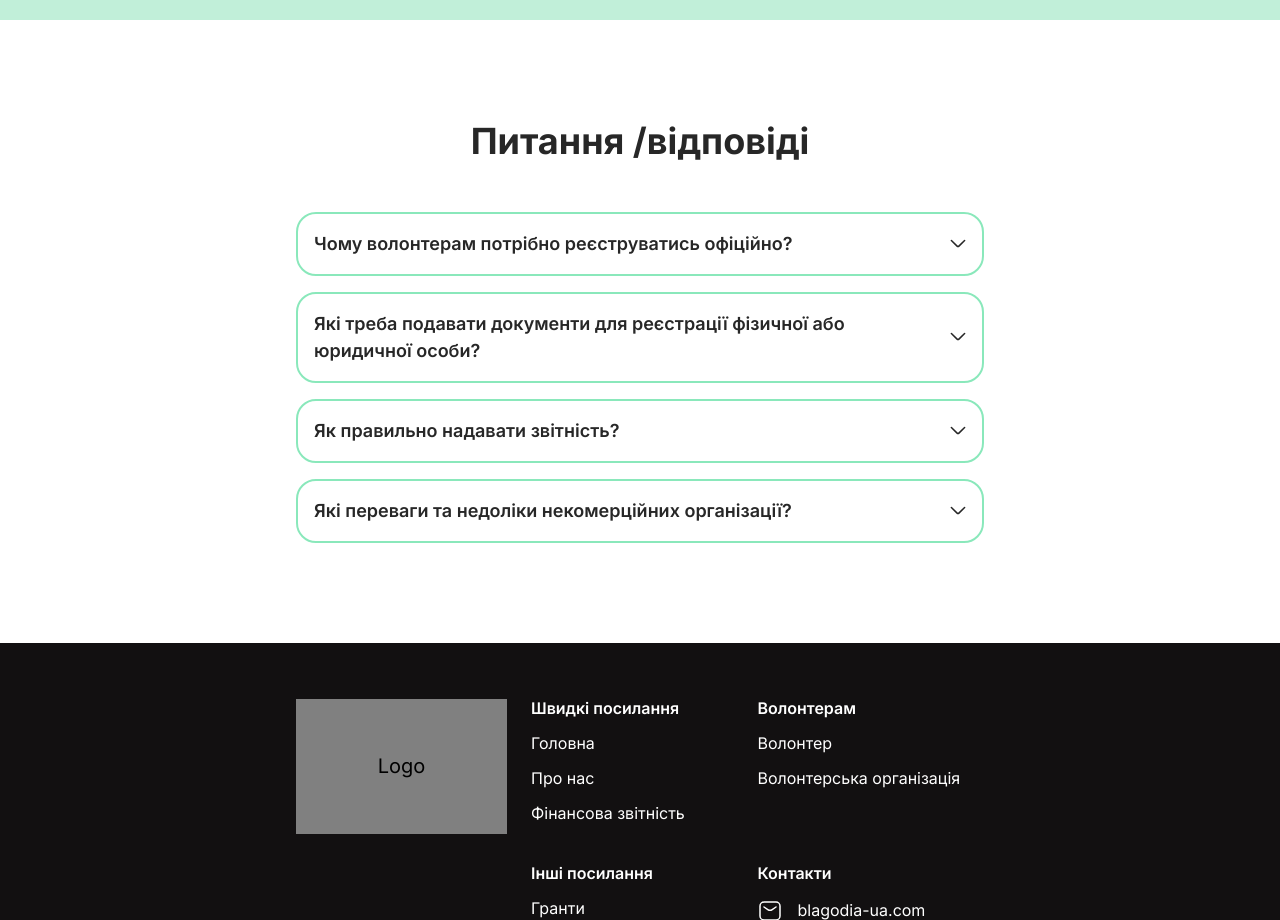
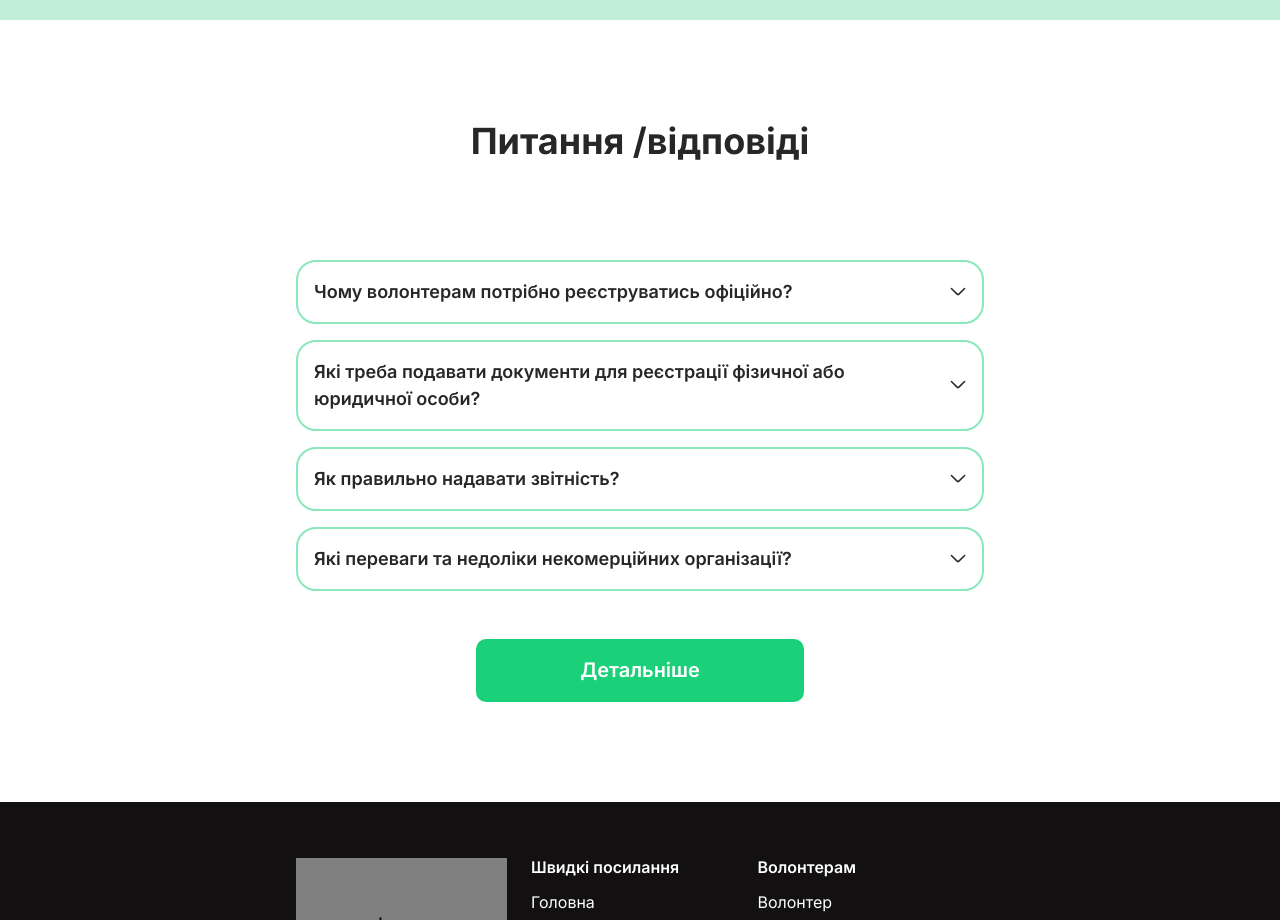
Before and after one commit to smerch88/ya-volonteer, a website built with Parcel: page src/index.html in a window 1280 px wide. Shown: the part 6900-7820 px from the top of the page. Built offline with nearby package versions, Linux system fonts and the light colour scheme.

Commit message:
fix: add link "more"

```diff
--- a/src/partials/section-faq.html
+++ b/src/partials/section-faq.html
@@ -1,5 +1,5 @@
 <section class="section faq__section">
-  <div class="container">
+  <div class="container faq__container">
     <h2 class="title__second faq__title">Питання /відповіді</h2>
     <ul data-faq="list" class="faq__list">
       <li data-faq="item" class="faq__item">
@@ -117,5 +117,6 @@
         </p>
       </li>
     </ul>
+    <a href="#" class="button button--green">Детальніше</a>
   </div>
 </section>
--- a/src/sass/layouts/_section-faq.scss
+++ b/src/sass/layouts/_section-faq.scss
@@ -1,3 +1,18 @@
+.faq__container {
+  display: flex;
+  flex-direction: column;
+  align-items: center;
+  row-gap: 24px;
+
+  @include tablet {
+    row-gap: 48px;
+  }
+
+  @include desktop {
+    row-gap: 70px;
+  }
+}
+
 .faq__title {
   margin-bottom: 24px;
   text-align: center;
```
